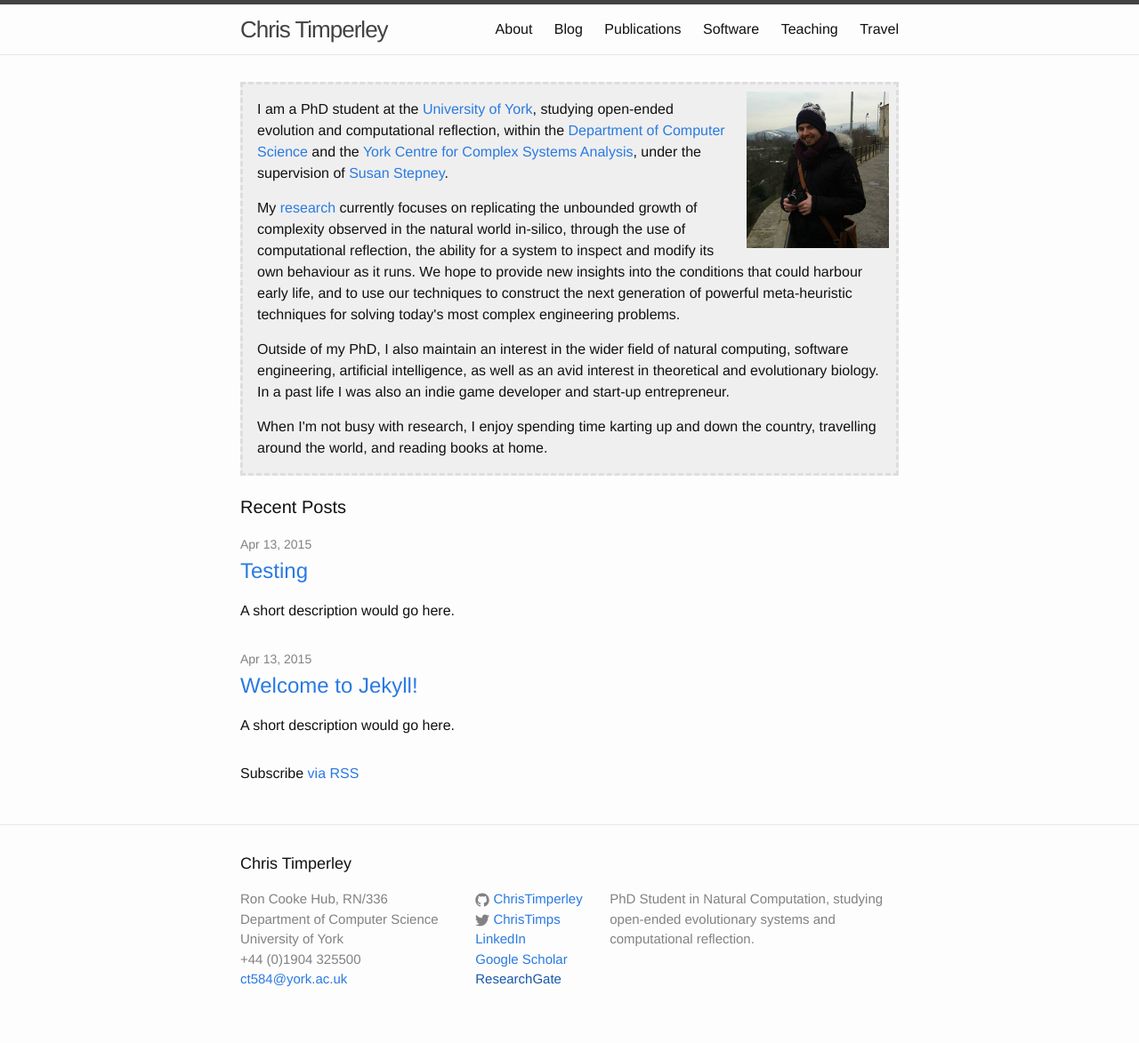
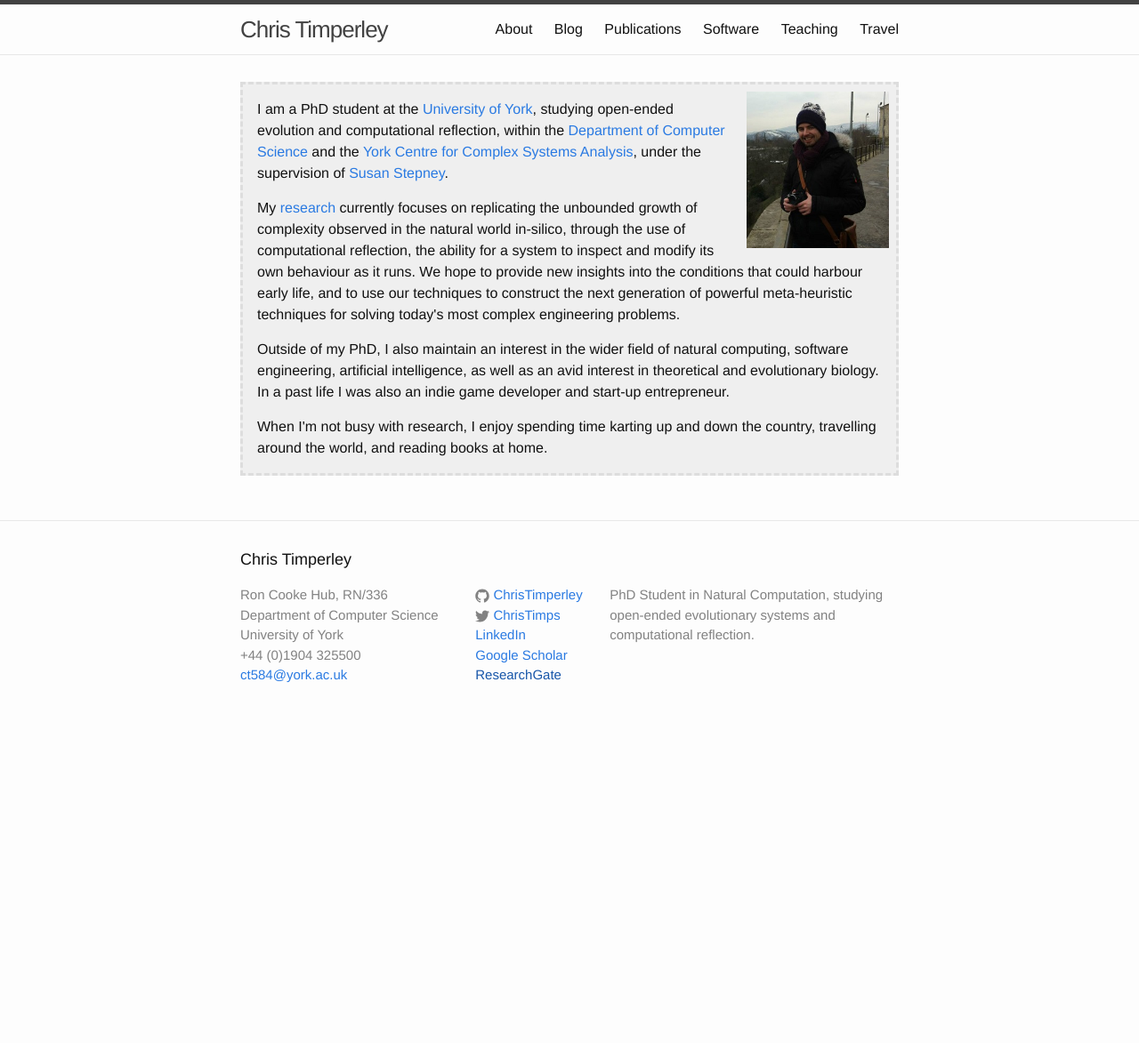
Before and after one commit to ChrisTimperley/ChrisTimperley.github.io, a Jekyll site: the page built from index.html, in a window 1280 px wide. Shown: the whole page at 89% size. Built offline with Jekyll 4.4.1, drawn with Linux system fonts in a browser that asks for light colours; after the commit the page ends 900 px from its top, so only the background shows below that.

Commit message:
Removed list of recent posts from index

```diff
--- a/index.html
+++ b/index.html
@@ -2,7 +2,6 @@
 layout: default
 ---
 <div class="home">
-
   <div style="background-color: #efefef; margin-bottom: 20px; padding: 8px; border: 3px dashed #dddddd">
     <image src="/images/profile.jpg" style="margin-left: 16px; width:160px; float: right"/>
     <div style='padding: 8px;'>
@@ -33,18 +32,4 @@ layout: default
     </div>
     <div style='clear:both'></div>
   </div>
-
-  <h1 class="page-heading">Recent Posts</h1>
-  <ul class="post-list">
-    {% for post in site.posts %}
-      <li>
-        <span class="post-meta">{{ post.date | date: "%b %-d, %Y" }}</span>
-        <h2>
-          <a class="post-link" href="{{ post.url | prepend: site.baseurl }}">{{ post.title }}</a>
-        </h2>
-        A short description would go here.
-      </li>
-    {% endfor %}
-  </ul>
-  <p class="rss-subscribe">Subscribe <a href="{{ "/feed.xml" | prepend: site.baseurl }}">via RSS</a></p>
 </div>
```
